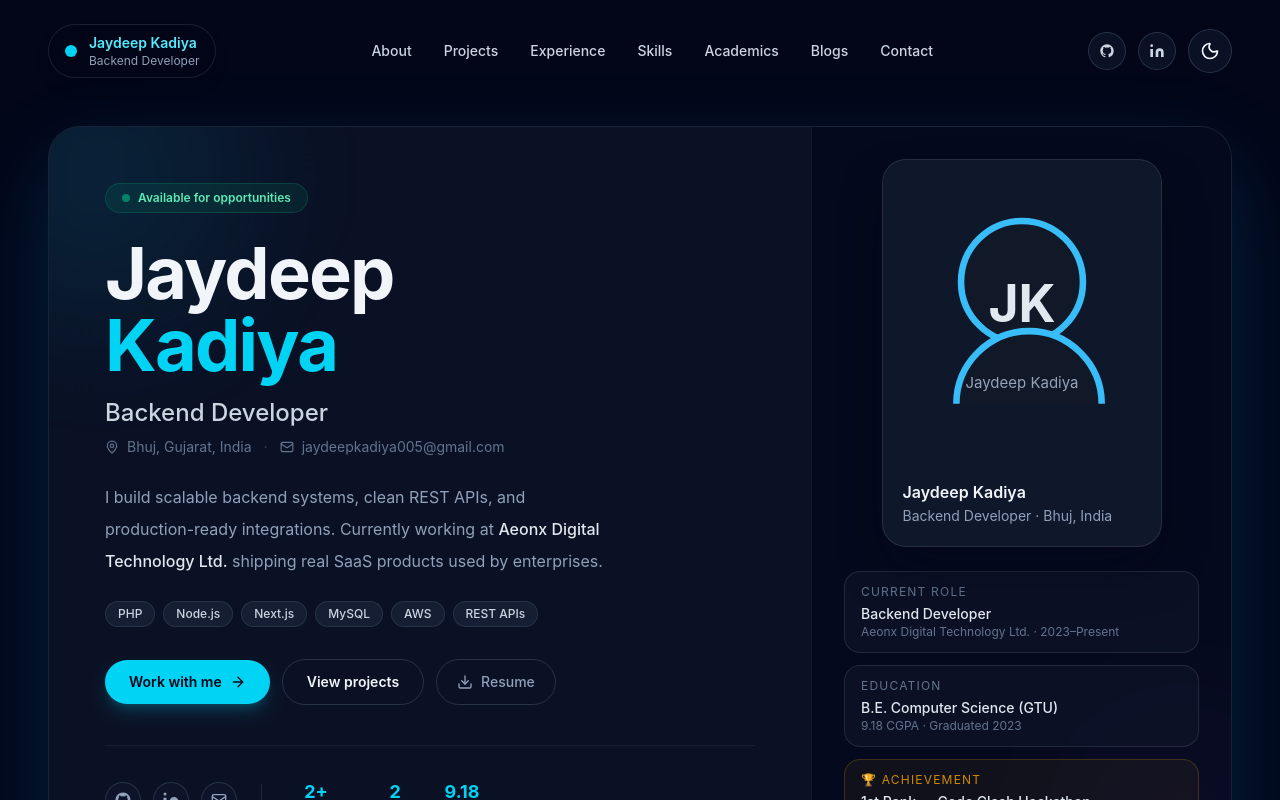
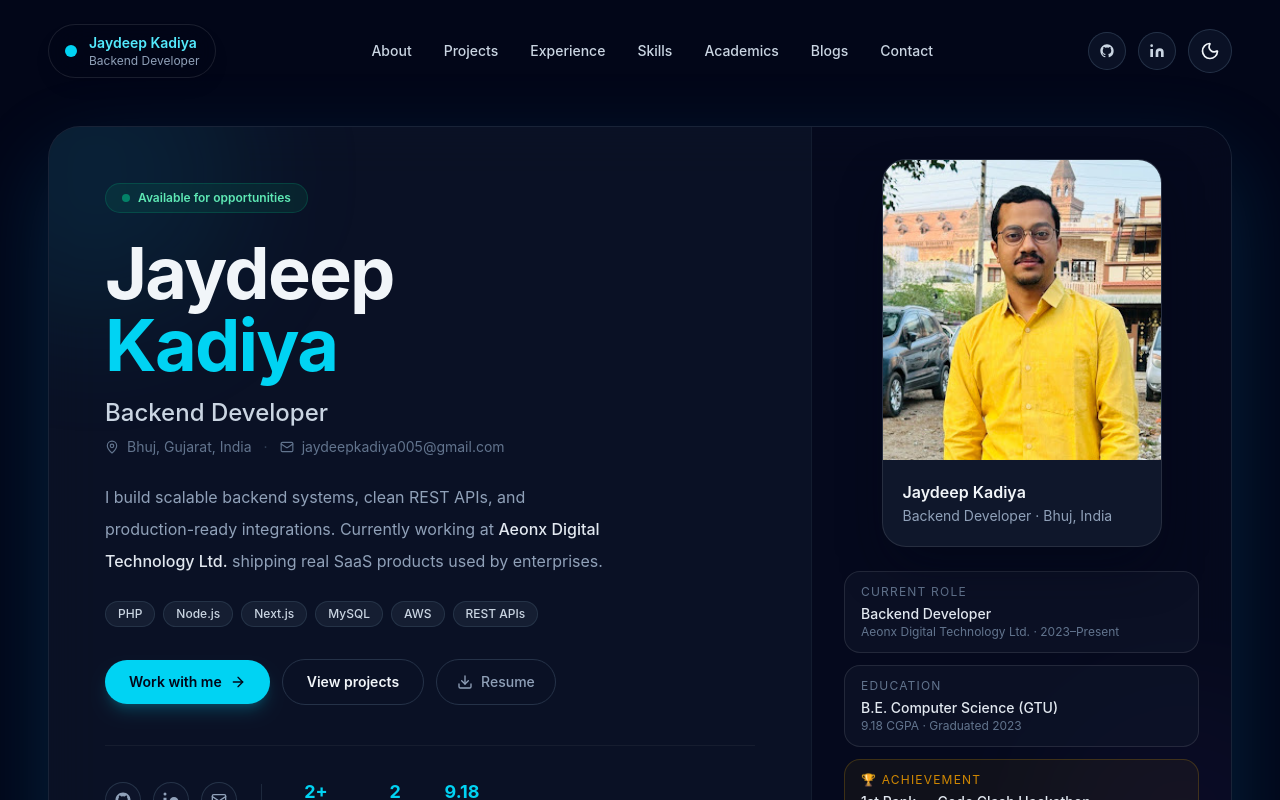
Before and after one commit to Jayuuuu04/portfolio-website, a Next.js app: page / in a window 1280 px wide. Shown: the top 800 px of the page. Built offline with nearby package versions, Linux system fonts and the light colour scheme.

Commit message:
Image uploaded

```diff
--- a/components/hero/Hero.tsx
+++ b/components/hero/Hero.tsx
@@ -178,10 +178,12 @@
             <div className="relative mx-auto w-full max-w-[280px] overflow-hidden rounded-[1.5rem] border border-white/10 bg-slate-900 shadow-2xl shadow-slate-950/60">
               <div className="relative h-[300px] w-full">
                 <Image
-                  src="/images/jaydeep-profile.svg"
+                  src="/images/jay-photo.jpg"
                   alt="Jaydeep Kadiya"
                   fill
-                  className="object-cover"
+                  priority
+                  sizes="280px"
+                  className="object-cover object-center"
                 />
               </div>
               {/* name overlay */}
```
Also changed, not shown: public/images/jay-photo.jpg (added).
